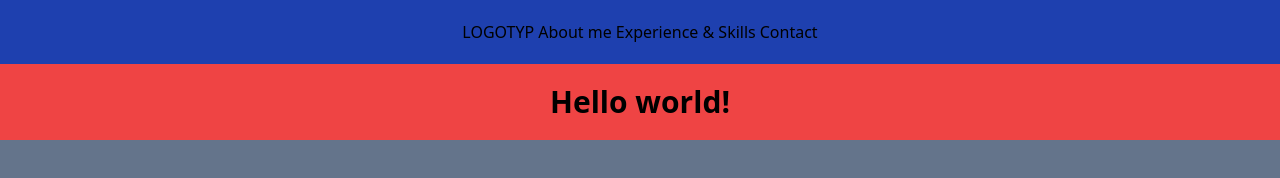
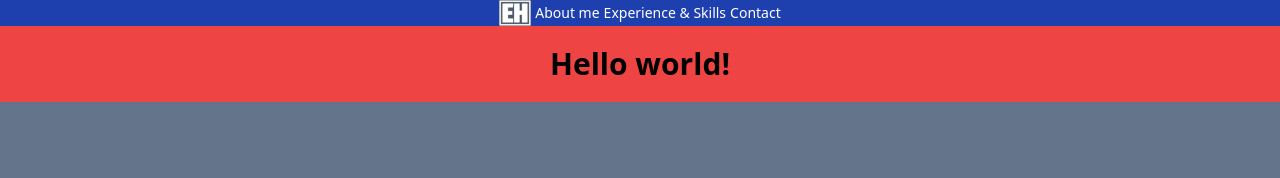
Before and after one commit to Emil-Helge/My-Resume, a website: page src/index.html in a window 1280 px wide. Drawn offline with Linux system fonts and the light colour scheme.

Commit message:
Created and added custom logo

```diff
--- a/src/index.html
+++ b/src/index.html
@@ -5,20 +5,21 @@
   <meta http-equiv="X-UA-Compatible" content="IE=edge">
   <meta name="viewport" content="width=device-width, initial-scale=1.0">
   <link href="/dist/output.css" rel="stylesheet">
+  <link rel="icon" href="/images/CV-logo.png" type="image">
   <title>Emil Helgesson | Front End Developer</title>
 </head>
 <body class="bg-slate-500">
-  <div class="max-w-screen-2xl bg-red-500">
-    <header class="h-16 bg-gray-700">
+  <div class="bg-red-500">
+    <header class="bg-gray-700 text-white sticky top-0">
       <nav>
-        <ul class="flex items-center justify-center h-16 gap-1 sm:bg-red-800 md:bg-blue-800">
+        <ul class="flex items-center justify-center h-15 gap-1 text-sm sm:bg-red-800 md:bg-blue-800">
           <li>
             <i>
 
             </i>
-            <span>
-              LOGOTYP
-            </span>
+            <a href="#">
+              <img class="" src="/images/CV-logo.png" alt="Logo">
+            </a>
           </li>
           <li>
             <i>
```
Also changed, not shown: dist/output.css, images/CV-logo.png (added).
